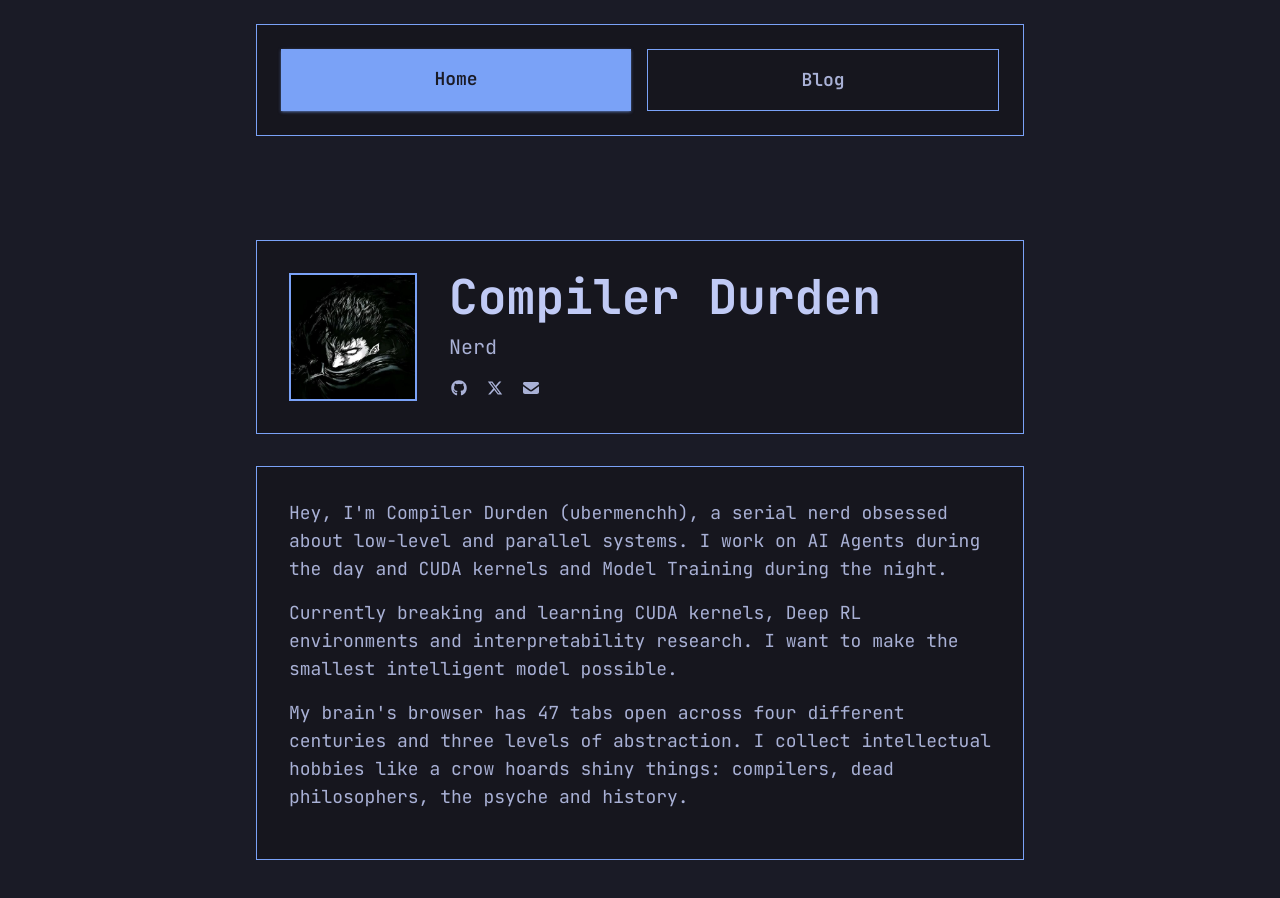
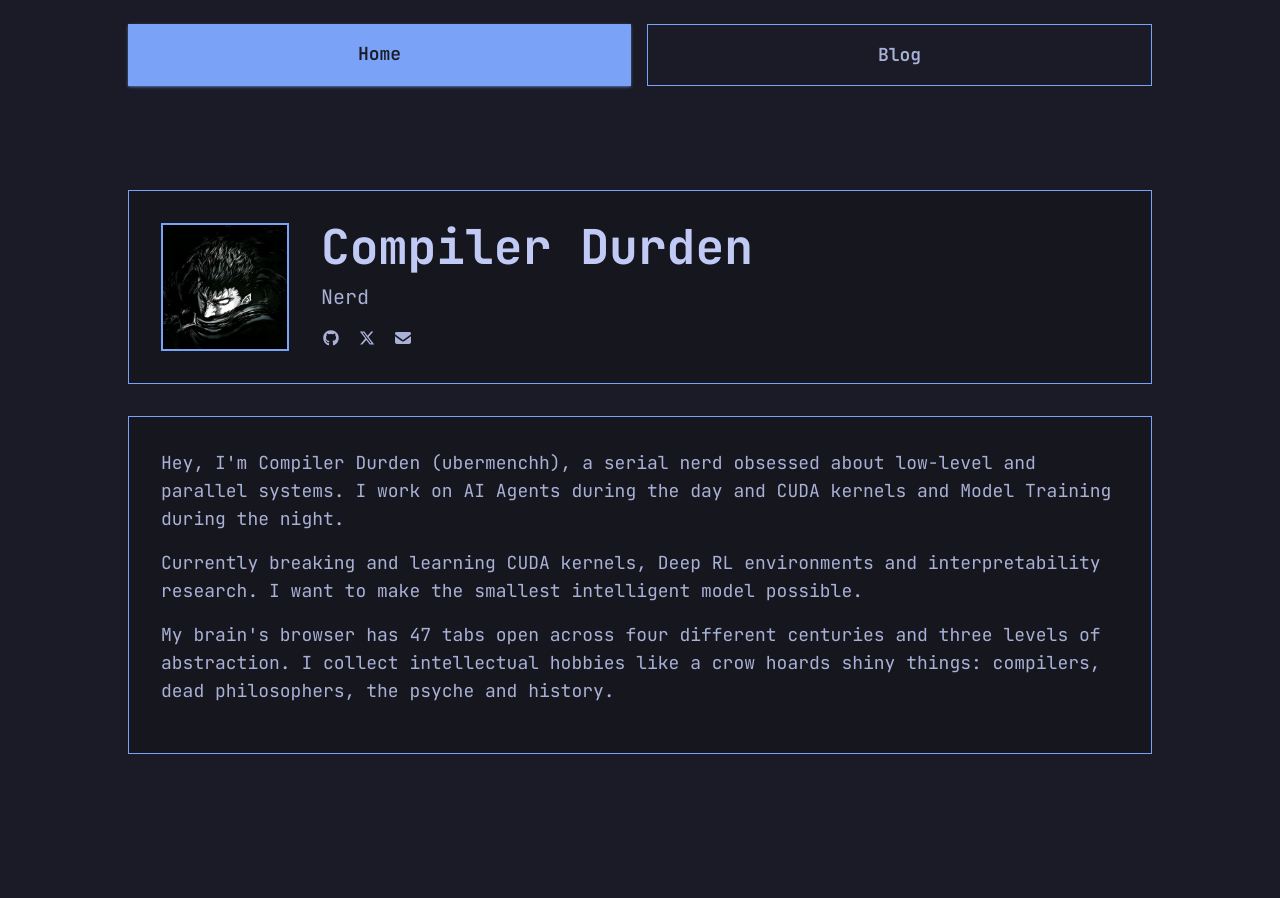
Before and after one commit to ubermenchh/ubermenchh.github.io, a Next.js app: page / in a window 1280 px wide. Shown: the top 898 px of the page. After the commit the page ends 834 px from the top, so only its background shows below. Built offline with nearby package versions, Linux system fonts and the light colour scheme.

Commit message:
made the content boxes wider

```diff
--- a/src/app/blog/[slug]/page.tsx
+++ b/src/app/blog/[slug]/page.tsx
@@ -25,7 +25,7 @@ export default async function PostPage({ params }: { params: Promise<{ slug: str
 
     return (
         <div className="bg-tn-bg p-8">
-            <div className="max-w-3xl mx-auto">
+            <div className="max-w-5xl mx-auto">
 
                 { /* Back Button */}
                 <Link
--- a/src/app/blog/page.tsx
+++ b/src/app/blog/page.tsx
@@ -8,7 +8,7 @@ export default function BlogPost() {
 
     return (
         <div className="bg-tn-bg p-8">
-            <div className="max-w-3xl mx-auto">
+            <div className="max-w-5xl mx-auto">
                 <section className="p-8 border border-tn-blue bg-tn-bg-dark">
                     <h1 className="text-4xl font-bold text-tn-fg mb-8">
                         Blog
--- a/src/app/page.tsx
+++ b/src/app/page.tsx
@@ -6,7 +6,7 @@ import { faEnvelope } from "@fortawesome/free-solid-svg-icons";
 export default function Home() {
     return (
         <div className="bg-tn-bg p-8">
-            <div className="max-w-3xl mx-auto py-12">
+            <div className="max-w-5xl mx-auto py-12">
                 <section className="mb-8 p-8 border border-tn-blue bg-tn-bg-dark">
                     <div className="flex items-start gap-8">
                         {/* Profile Image */}
--- a/src/components/Navigation.tsx
+++ b/src/components/Navigation.tsx
@@ -13,8 +13,7 @@ export default function Navigation() {
 
     return (
         <nav className="bg-tn-bg py-6">
-            <div className="max-w-3xl mx-auto">
-                <div className="p-6 border border-tn-blue bg-tn-bg-dark">
+            <div className="max-w-5xl mx-auto">
                 <div className="flex gap-4">
                     {tabs.map((tab) => {
                         const isActive = pathname === tab.path;
@@ -24,7 +23,7 @@ export default function Navigation() {
                                 key={tab.path}
                                 href={tab.path}
                                 className={`
-                                        flex-1 px-8 py-4 transition-all font-semibold text-lg text-center
+                                    flex-1 px-10 py-4 transition-all font-semibold text-lg text-center
                                     ${
                                         isActive
                                             ? "bg-tn-blue text-tn-bg shadow-sm shadow-tn-blue/50"
@@ -38,7 +37,6 @@ export default function Navigation() {
                     })}
                 </div>
             </div>
-            </div>
         </nav>
     );
 }
```
Lines whose indentation alone changed are shown as unchanged.
